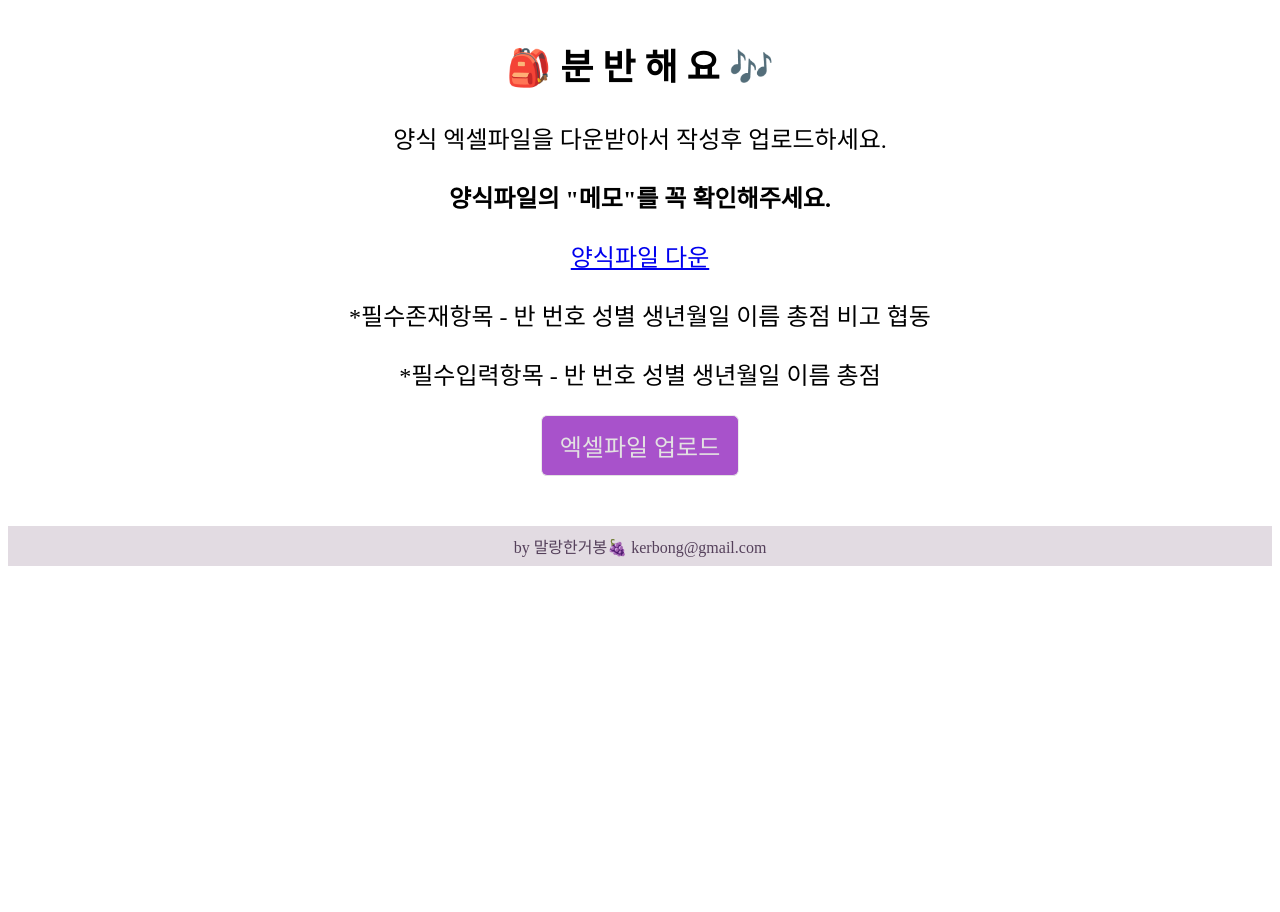
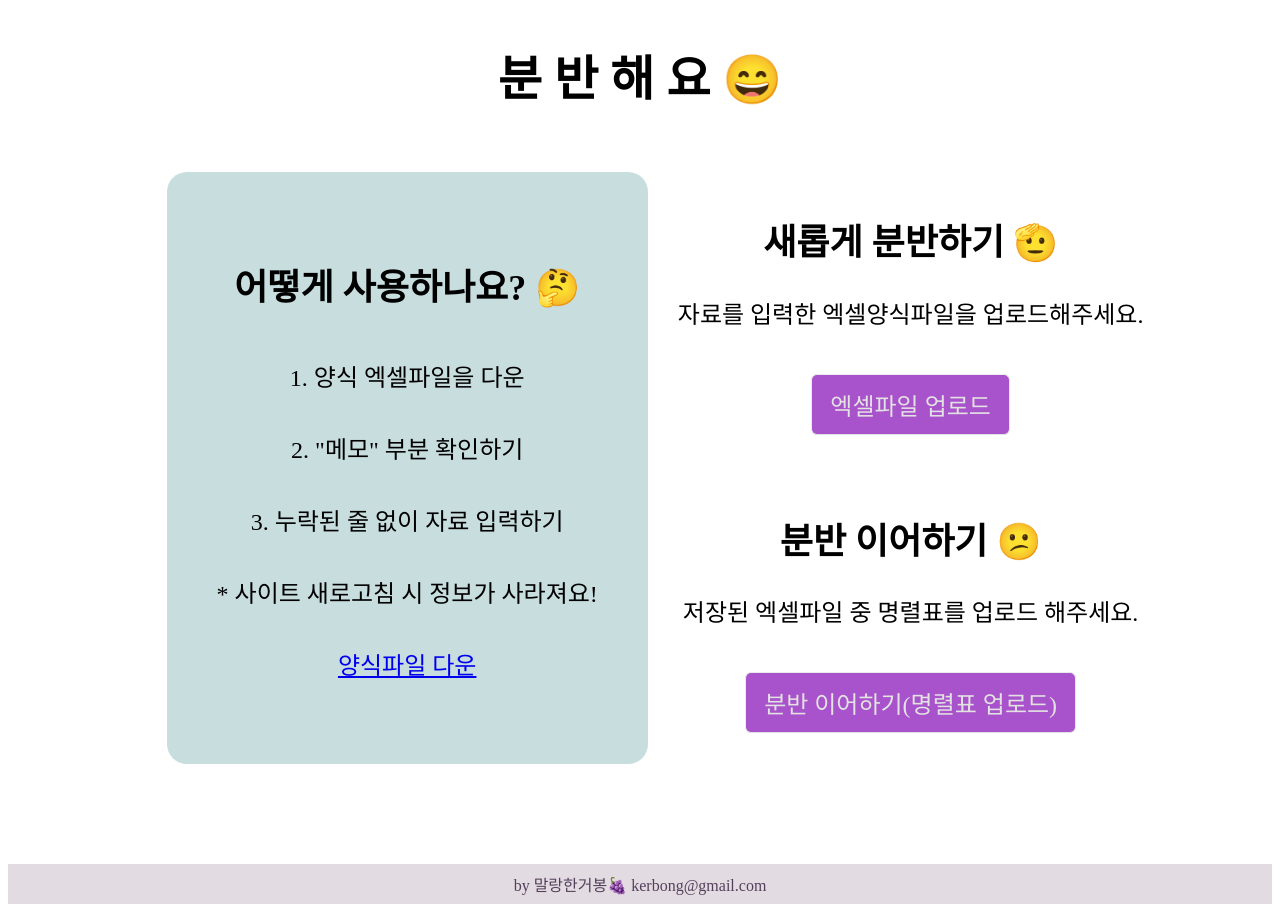
Before and after one commit to kerbong/new_year_class, a React (Create React App) app: page / in a window 1280 px wide. Before the commit the page ends 800 px from the top, so only its background shows below. Built offline with nearby package versions, Linux system fonts and the light colour scheme.

Commit message:
css change saved file can continue

```diff
--- a/src/App.js
+++ b/src/App.js
@@ -29,12 +29,14 @@ const EXPLAINS = [
   "* 브라우저 확대/축소 (Ctrl+마우스휠) 로 한 눈에 보이도록 설정한 후 사용하세요.",
   "* 이름 / 이전반 / 성별 / 점수 / 비고 순서로 보여집니다.",
   "* 초기화 버튼을 누르면 처음 반배정되었던 상태로 되돌아갑니다.",
+  "* 사이트를 새로고침 하실 경우 작업 중이던 자료가 사라집니다.",
   "* 중복이름확인 버튼을 누르면 현재 상태에서 이름(성 제외)이 같은학생이 있는지 확인해서 빨간색으로 표시합니다.",
   "* 남자 앞번호 / 여자 앞번호 / 혼성번호 버튼을 누르면 현재 상태에서 성별을 기준으로 정렬됩니다.",
   "* 두 학생을 차례로 클릭하면 테두리가 표시 되고, 2초 후에 학급이 이동됩니다.",
   "* 학생을 클릭한 후 빈자리에 넣기를 누르면 해당 학급으로 이동됩니다.",
   "* 비고가 '전출'인 학생은 정렬에 상관없이 가장 뒤로 배치됩니다.",
   "* 엑셀파일로 저장하시면, 나이스 업로드용 / 교사용 명렬표 두 가지 엑셀파일이 저장됩니다.",
+  "* 다음에 분반을 이어하실 경우 저장된 엑셀 파일 중 교사용 명렬표 파일을 업로드 해주세요.",
   "* 다른 자료로 배정하시려면 사이트를 새로고침(F5) 해주세요.",
   "* 학생들의 정보와 관련된 책임은 사용자에게 있습니다.",
 ];
@@ -136,11 +138,11 @@ function App() {
               nextYearClass - 1 ===
               +clNum
             ) {
-              console.log(cl.length);
-              console.log(+stu_index);
-              console.log(go_forward);
+              // console.log(cl.length);
+              // console.log(+stu_index);
+              // console.log(go_forward);
               go_forward = !go_forward;
-              console.log(go_forward);
+              // console.log(go_forward);
             }
           }
         });
@@ -405,10 +407,11 @@ function App() {
         "학년",
         "반",
         "번호 ",
-        "성명",
+        "이름",
         "성별",
         "생년월일",
         "이전반",
+        "총점",
         "비고",
         "협동",
       ]);
@@ -421,6 +424,7 @@ function App() {
           stu.gender,
           stu.birthday,
           stu.exClass,
+          stu.score,
           stu.note || "",
           stu.teamWork || "",
         ]);
@@ -429,11 +433,12 @@ function App() {
       sheetData2["!cols"] = [
         { wpx: 40 }, // 진급학년
         { wpx: 40 }, // 진급반
-        { wpx: 40 }, // 진급번호
-        { wpx: 80 }, // 성명
+        { wpx: 30 }, // 진급번호
+        { wpx: 60 }, // 이름
         { wpx: 40 }, // 성별
-        { wpx: 80 }, // 생년월일
+        { wpx: 70 }, // 생년월일
         { wpx: 50 }, // 이전반
+        { wpx: 30 }, // 총점
         { wpx: 60 }, // 비고
         { wpx: 40 }, // 협동
       ];
@@ -458,8 +463,13 @@ function App() {
       {classStudents?.length === 0 && (
         <>
           <ExcelUploader
-            setStudents={(students) => {
+            setStudents={(students, isNew) => {
               setClassStudents([...students]);
+              if (!isNew) {
+                setNextOriginClass([...students]);
+                setNextAdaptClass([...students]);
+                setDivided(true);
+              }
             }}
           />
         </>
@@ -868,8 +878,8 @@ function App() {
               <span className={classes["cl2"]}>
                 {data.student1_name}(작년 {data.student1_exClass}반)
               </span>
-              내년 {CLASS_NAME[hanglOrNum][data.student1_classFromIndex]}반 =>
-              내년 {CLASS_NAME[hanglOrNum][data.student1_classToIndex]}반 |{" "}
+              내년 {CLASS_NAME[hanglOrNum][data.student1_classFromIndex]}반 👉
+              내년 {CLASS_NAME[hanglOrNum][data.student1_classToIndex]}반{" "}
               {/* 교환인 학생만 2번 학생도 보여줌 */}
               {data.change_or_put === "change" && (
                 <>
@@ -877,8 +887,7 @@ function App() {
                     {data.student2_name}(작년 {data.student2_exClass}반)
                   </span>{" "}
                   내년 {CLASS_NAME[hanglOrNum][data.student2_classFromIndex]}반
-                  => 내년 {CLASS_NAME[hanglOrNum][data.student2_classToIndex]}반
-                  |
+                  👉 내년 {CLASS_NAME[hanglOrNum][data.student2_classToIndex]}반
                 </>
               )}
               {/* 바꾼 이유 보여주기 */}
--- a/src/App.module.scss
+++ b/src/App.module.scss
@@ -122,6 +122,8 @@
 }
 
 .fileUpload .excelLabel {
+  margin: 20px;
+
   display: inline-block;
   padding: 0.5em 0.75em;
   color: #e3e2e2;
@@ -151,6 +153,7 @@
   display: flex;
   flex-direction: column;
   align-items: flex-start;
+  line-height: 1.5;
 }
 .explainSpan {
   margin: 10px;
@@ -203,6 +206,7 @@
 
 .cl1 {
   background-color: rgb(235, 135, 135);
+  margin-left: 30px;
 }
 .cl2 {
   background-color: rgb(235, 210, 135);
@@ -215,6 +219,7 @@
 }
 .cl5 {
   background-color: rgb(135, 160, 235);
+  margin-left: 30px;
 }
 .cl6 {
   background-color: rgb(232, 135, 235);
@@ -231,3 +236,11 @@
   align-items: flex-start;
   width: 90%;
 }
+
+.how-to-use {
+  margin: 30px;
+  padding: 50px;
+  background-color: #5f9ea059;
+  border-radius: 20px;
+  line-height: 2;
+}
--- a/src/component/ExcelUploader.js
+++ b/src/component/ExcelUploader.js
@@ -5,14 +5,18 @@ import Swal from "sweetalert2";
 
 const ExcelUploader = (props) => {
   const [classStudents, setClassStudents] = useState([]);
+  const [isNew, setIsNew] = useState(true);
+
   const fileInfoInput = useRef(null);
+  const savedInfoInput = useRef(null);
 
   useEffect(() => {
     //학생정보 배열 App으로 보내기
-    props.setStudents(classStudents);
+    props.setStudents(classStudents, isNew);
+    setIsNew(true);
   }, [classStudents]);
 
-  const excelFileHandler = (e) => {
+  const excelFileHandler = (e, isNew) => {
     let input = e.target;
     let class_students = [];
     if (input.files[0] !== undefined) {
@@ -31,6 +35,8 @@ const ExcelUploader = (props) => {
             let data = reader.result;
             let workBook = read(data, { type: "binary" });
 
+            //새로운 양식으로 새롭게 작업하는 경우
+            if (isNew) {
               //시트 각각을 작업하기
               workBook.SheetNames.forEach((sheetName) => {
                 // 시트마다 줄을 객체로 저장하기
@@ -55,6 +61,32 @@ const ExcelUploader = (props) => {
 
                 class_students.push([...new_rows]);
               });
+
+              // 기존 자료를 이어서 할 경우
+            } else {
+              //기존 자료면 상태 바꾸기
+              setIsNew(false);
+              //시트 각각을 작업하기
+              workBook.SheetNames.forEach((sheetName) => {
+                // 시트마다 줄을 객체로 저장하기
+                let rows = [...utils.sheet_to_json(workBook.Sheets[sheetName])];
+                let new_rows = [];
+                rows.forEach((row) => {
+                  new_rows.push({
+                    exClass: +row["이전반"],
+                    birthday: +row["생년월일"],
+                    num: +row["번호"],
+                    gender: row["성별"],
+                    name: row["이름"],
+                    score: +row["총점"],
+                    note: row["비고"] || "",
+                    teamWork: row["협동"] || "",
+                  });
+                });
+
+                class_students.push([...new_rows]);
+              });
+            }
 
             setClassStudents([...class_students]);
             //학생정보가 저장되면 로컬스토리지에 문자로 저장해두기
@@ -87,16 +119,25 @@ const ExcelUploader = (props) => {
   return (
     <div style={{ fontSize: "1.5rem" }}>
       {" "}
-      <h2> 🎒 분 반 해 요 🎶</h2>
-      <p>양식 엑셀파일을 다운받아서 작성후 업로드하세요.</p>
-      <p style={{ fontWeight: "bold" }}>양식파일의 "메모"를 꼭 확인해주세요.</p>
+      <h1> 분 반 해 요 😄</h1>
+      <div className={classes["yearLabel"]}>
+        {/* 설명부분 */}
+        <div className={classes["how-to-use"]}>
+          <h2>어떻게 사용하나요? 🤔</h2>
+          <p>1. 양식 엑셀파일을 다운</p>
+          <p>2. "메모" 부분 확인하기</p>
+          <p>3. 누락된 줄 없이 자료 입력하기</p>
+          <p>* 사이트 새로고침 시 정보가 사라져요!</p>
           <p>
             <a href="https://drive.google.com/uc?export=download&id=1K8n8-7tZF3oVZyRx-vykKOXv3UcwLHCr">
               양식파일 다운
             </a>
           </p>
-      <p>*필수존재항목 - 반 번호 성별 생년월일 이름 총점 비고 협동</p>
-      <p>*필수입력항목 - 반 번호 성별 생년월일 이름 총점 </p>
+        </div>
+        {/* 파일 업로드 부분 */}
+        <div>
+          <h2>새롭게 분반하기 🫡</h2>
+          <p>자료를 입력한 엑셀양식파일을 업로드해주세요. </p>
           <div className={classes["fileUpload"]}>
             <label className={classes["excelLabel"]} htmlFor="excelFileInput">
               엑셀파일 업로드
@@ -107,10 +148,31 @@ const ExcelUploader = (props) => {
               name="excelFileInput"
               ref={fileInfoInput}
               onChange={(e) => {
-            excelFileHandler(e);
+                excelFileHandler(e, true);
               }}
               accept={".xls,.xlsx"}
             />
+          </div>
+          <br />
+
+          <h2>분반 이어하기 😕</h2>
+          <p>저장된 엑셀파일 중 명렬표를 업로드 해주세요. </p>
+          <div className={classes["fileUpload"]}>
+            <label className={classes["excelLabel"]} htmlFor="savedFileInput">
+              분반 이어하기(명렬표 업로드)
+            </label>
+            <input
+              type="file"
+              id="savedFileInput"
+              name="savedFileInput"
+              ref={savedInfoInput}
+              onChange={(e) => {
+                excelFileHandler(e, false);
+              }}
+              accept={".xls,.xlsx"}
+            />
+          </div>
+        </div>
       </div>
     </div>
   );
```
Lines whose indentation alone changed are shown as unchanged.
